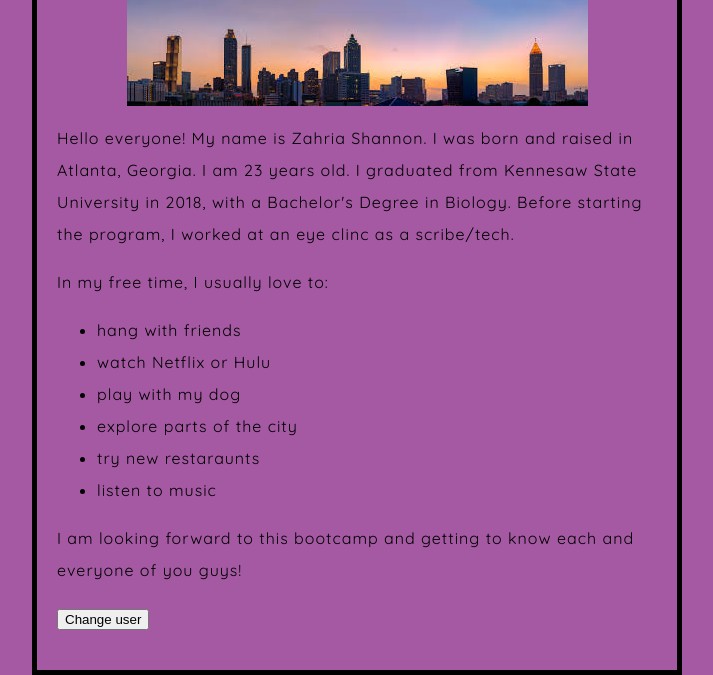
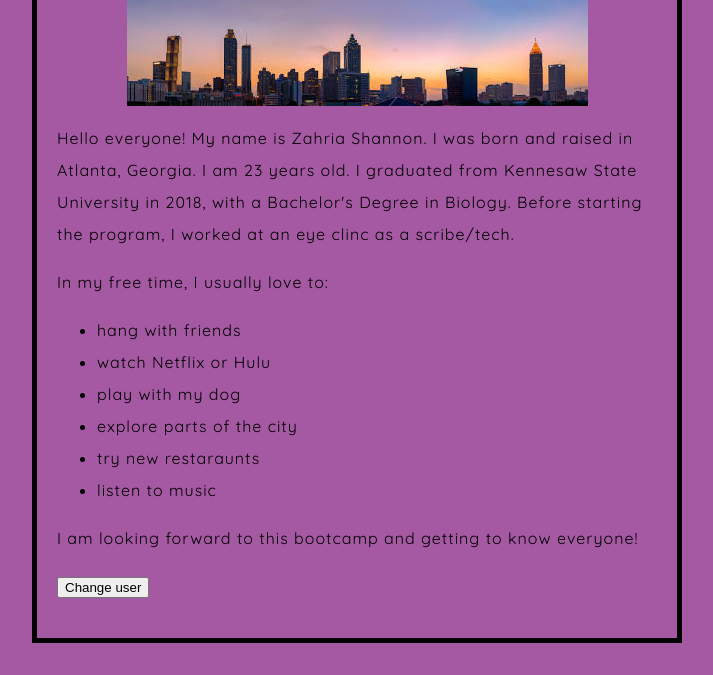
Before and after one commit to zahriazoey/about-me, a plain HTML site: page index.html in a window 1280 px wide. Shown: the part 198-873 px from the top of the page, without its empty margins (283-996 px from the left). After the commit the page ends 841 px from the top, so only its background shows below. Drawn offline with Linux system fonts and the light colour scheme.

Commit message:
sixth change

```diff
--- a/index.html
+++ b/index.html
@@ -25,7 +25,7 @@
 	<li>listen to music </li>
 	</ul>
 
-	<p> I am looking forward to this bootcamp and getting to know each and everyone of you guys! <p>
+	<p> I am looking forward to this bootcamp and getting to know everyone! <p>
 
 
 
```
